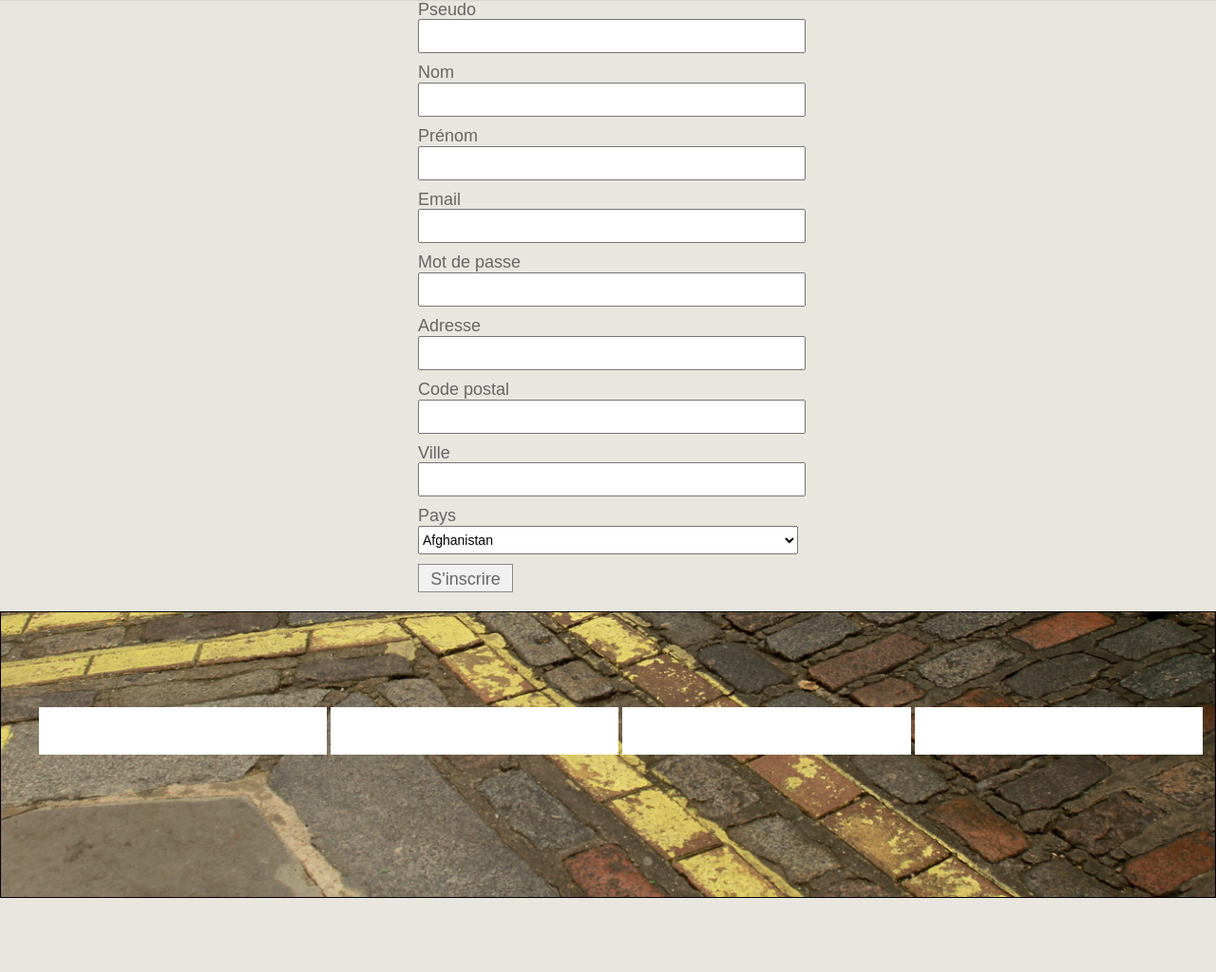
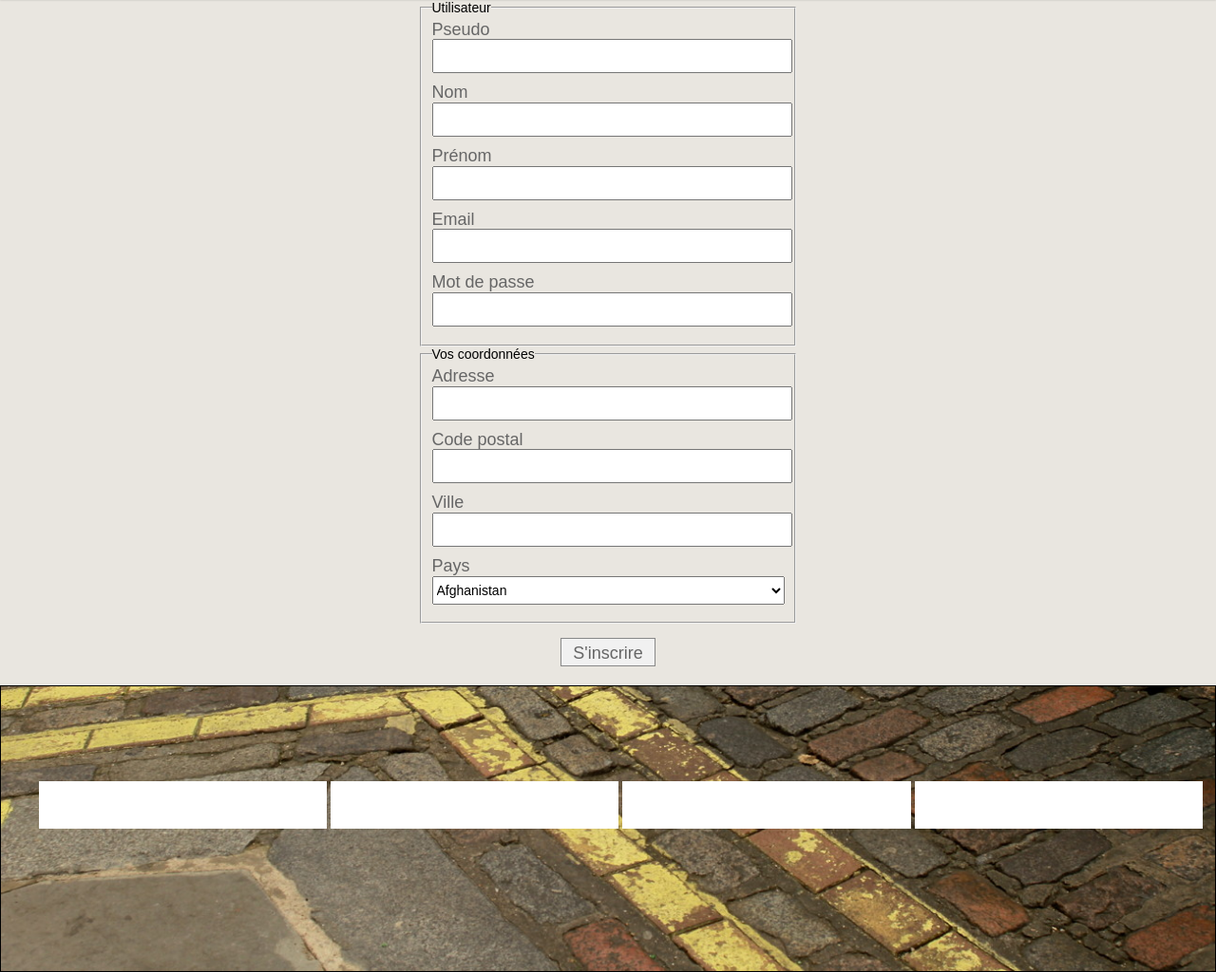
Before and after one commit to MiguelAdige/FreeBed, a PHP site: page /index.php?p=inscription in a window 1280 px wide. Shown: the part 110-1134 px from the top of the page at 95% size. Before the commit the page ends 1056 px from the top, so only its background shows below. Run offline with PHP 8.4, Linux system fonts and the light colour scheme; some libraries are stand-ins or nearby versions.

Commit message:
modification le style du page inscription
msqkngbv

```diff
--- a/css/base.css
+++ b/css/base.css
@@ -46,6 +46,8 @@
 	width: 100px;
 	font-size: 18px;
 	padding: 5px;
+	margin-top: 15px;
+	margin-left: 150px;
 }
 .error{
 	margin: 5px 0 5px 0;
@@ -82,7 +84,7 @@
 
 .login-form {
 	width: 300px;
-	margin: 0 auto;
+	margin: 20px auto;
 	position: relative;
 
 	background: #f3f3f3;
--- a/include/connexion.php
+++ b/include/connexion.php
@@ -34,7 +34,7 @@
 
 		<div class="header">
 		<h1>CONNEXION</h1>
-		<span>Fill out the form below to login to my super awesome imaginary control panel.</span>
+		<span>Vueillez saisir votre pseudo et votre mot de passe </span>
 		</div>
 
 		<div class="content">
--- a/include/inscription.php
+++ b/include/inscription.php
@@ -69,6 +69,8 @@
 <section class="inscription">
 
 	<form method="POST" action="?p=inscription">
+		<fieldset>
+			<legend>Utilisateur</legend>
 		<label for="pseudo">Pseudo</label>
 		<input type="text" name="pseudo" id="pseudo" required>
 		<label for="nom">Nom</label>
@@ -79,7 +81,10 @@
 		<input type="email" name="email" id="email" required>
 		<label for="password">Mot de passe</label>
 		<input type="password" name="password" id="password" required>
+		</fieldset>
 
+		<fieldset>
+			<legend>Vos coordonnées</legend>
 		<label for="adresse">Adresse</label>
 		<input type="text" name="adresse" id="adresse" required>
 		<label for="cp">Code postal</label>
@@ -99,6 +104,7 @@
 			}
 			?>
 		</select>
+		</fieldset>
 		<button class="block" type="submit">S'inscrire</button>
 	</form>
 </section>
```
